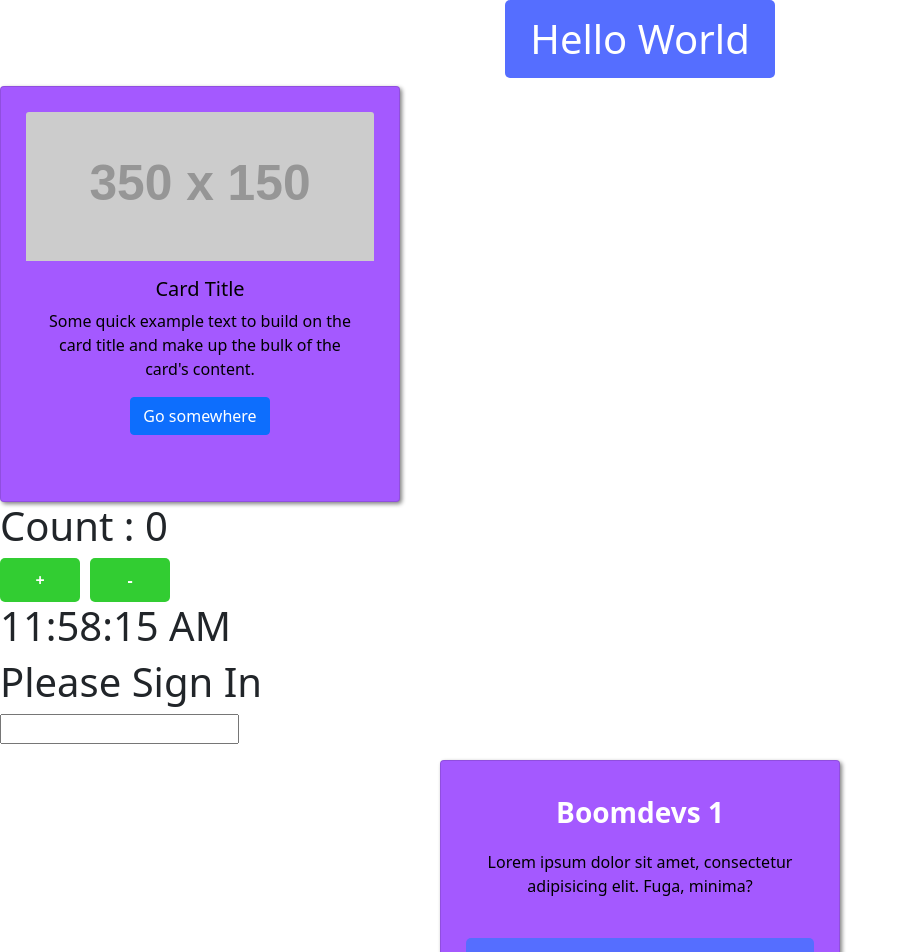
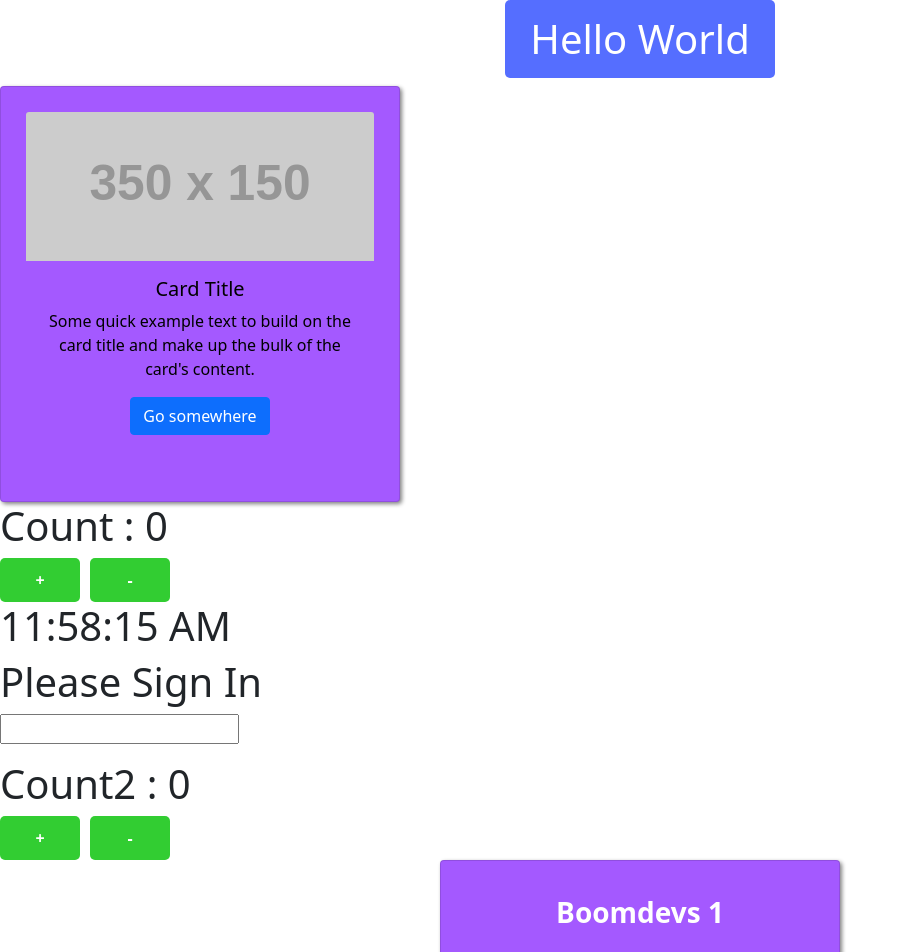
Before and after one commit to noruzzamanrubel/React, a React (Create React App) app: page / in a window 1280 px wide. Shown: the top 952 px of the page, without its empty margins (0-908 px from the left). Built offline with nearby package versions, Linux system fonts and the light colour scheme.

Commit message:
useState

```diff
--- a/src/App.js
+++ b/src/App.js
@@ -7,6 +7,7 @@ import ReactBootstrap from "./components/React_Bootstrap/ReactBootstrap";
 import State from "./components/State";
 import Index from "./components/Conditional_Rendering/Index";
 import Onchange from "./components/Event_Handler/Onchange";
+import Index2 from "./components/UseState/Index";
 const App = () => {
 
     let items = [];
@@ -44,6 +45,7 @@ const App = () => {
       <State />
       <Index />
       <Onchange />
+      <Index2 />
       {items}
     </div>
   )
--- /dev/null
+++ b/src/components/UseState/Index.js
@@ -0,0 +1,25 @@
+import React, { useState } from "react";
+
+const Index2 = () => {
+
+  const [count, TestCount] = useState(0);
+
+  const Incremant = () => {
+    TestCount(count + 1);
+  };
+  const Decremant = () => {
+    TestCount(count - 1);
+  };
+  return (
+    <div>
+      <h1>Count2 : {count}</h1>
+      <button className="count_btn" onClick={Incremant}>
+        +
+      </button>
+      <button className="count_btn" onClick={Decremant}>
+        -
+      </button>
+    </div>
+  );
+};
+export default Index2;
```
